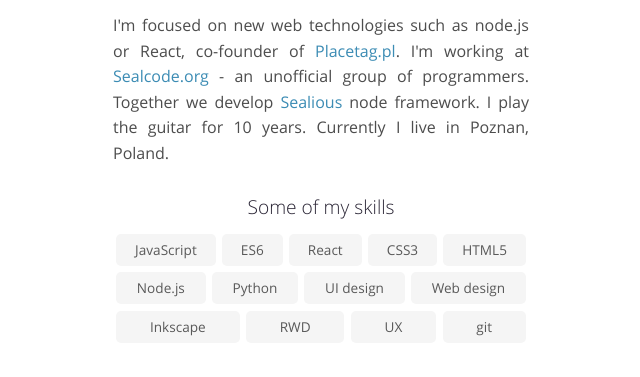
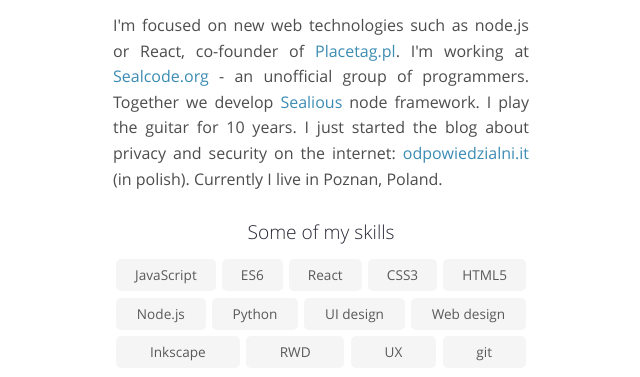
Before and after one commit to arkadiusz-wieczorek/arkadiusz-wieczorek.github.io, a plain HTML site: page index.html in a window 1280 px wide. Shown: the part 307-684 px from the top of the page, without its empty margins (319-959 px from the left). Drawn offline with Linux system fonts and the light colour scheme.

Commit message:
Add information about blog

```diff
--- a/index.html
+++ b/index.html
@@ -27,8 +27,7 @@
 					<a href="http://placetag.pl">Placetag.pl</a>. I'm working at
 					<a href="http://sealcode.org">Sealcode.org</a> - an unofficial group of programmers. Together we develop
 					<a href="https://github.com/sealcode/sealious-archive">Sealious</a> node framework. I play the guitar for 10 years.
-
-					Currently I live in Poznan, Poland.
+					I just started the blog about privacy and security on the internet: <a href="https://www.odpowiedzialni.it/">odpowiedzialni.it</a> (in polish). Currently I live in Poznan, Poland.
 				</p>
 			</section>
 			<section name="skills">
```
